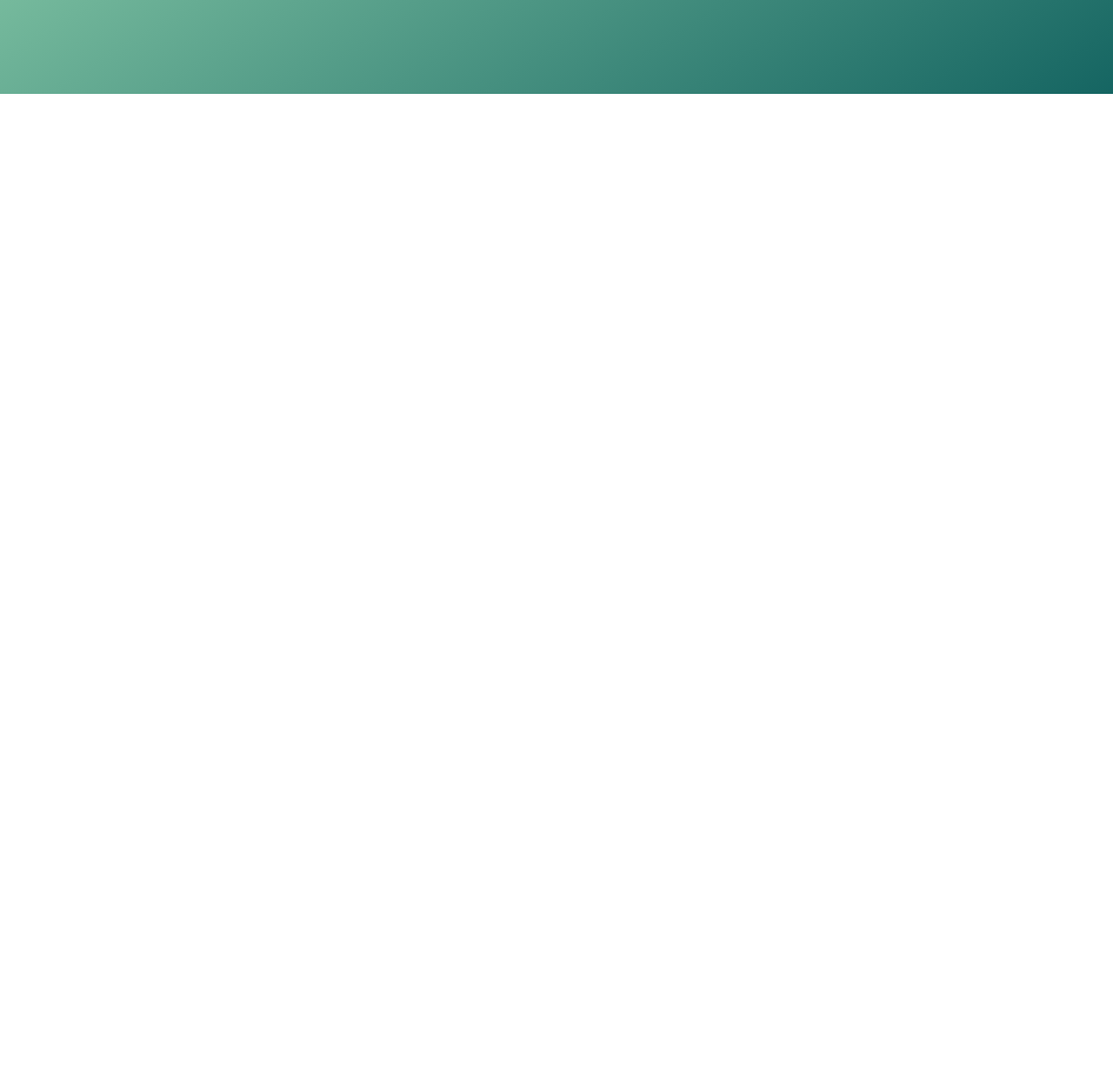
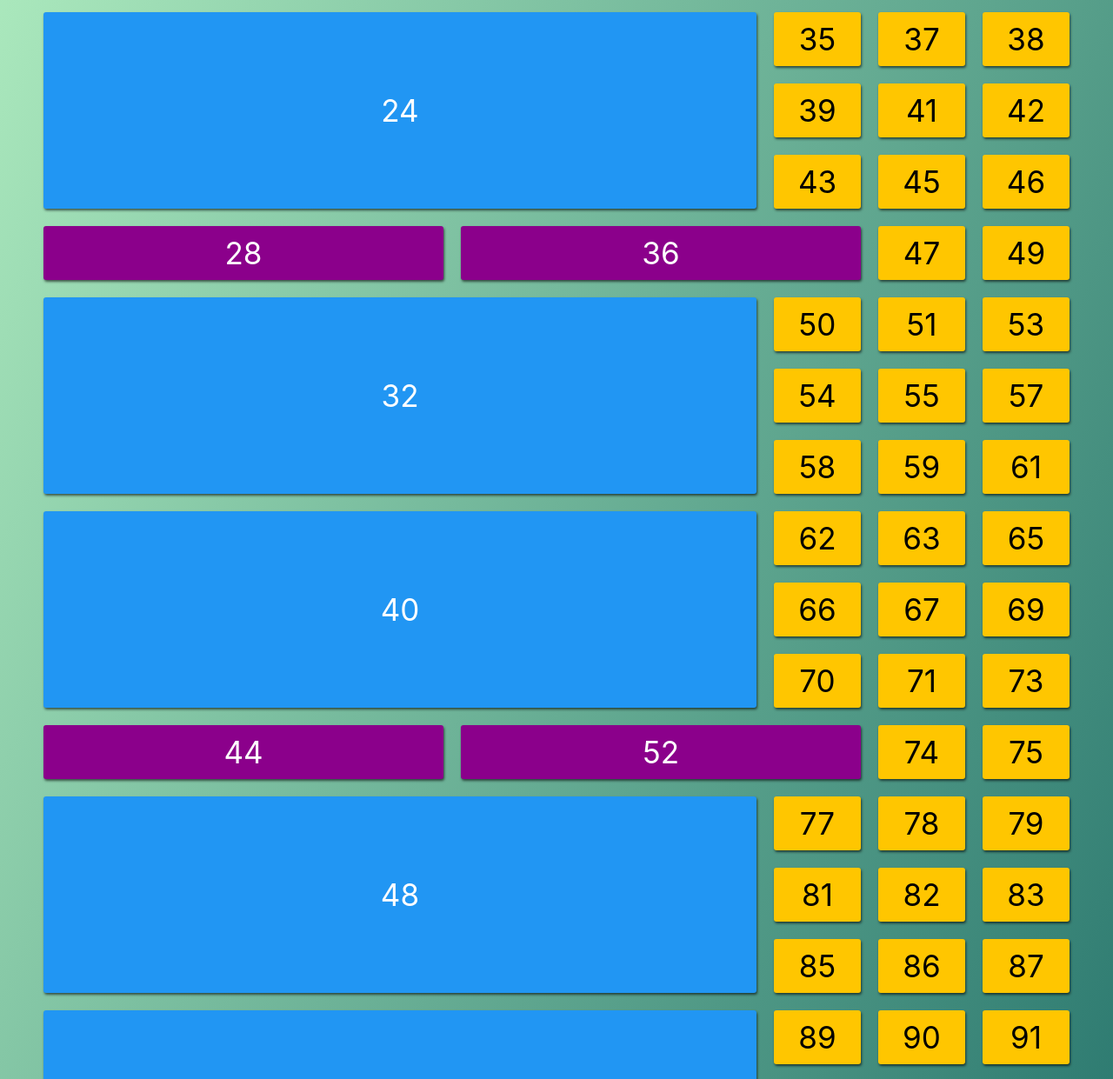
Before and after one commit to masiucd/css-grid, a website: page public/105/index.html in a window 1280 px wide. Shown: the part 692-1933 px from the top of the page at 87% size. Before the commit the page ends 800 px from the top, so only its background shows below. Drawn offline with Linux system fonts and the light colour scheme.

Commit message:
(feat): grid-auto-dense

```diff
--- a/public/105/index.css
+++ b/public/105/index.css
@@ -1,22 +1,17 @@
 .grid {
-  grid-template-columns: 200px 1fr 300px 1fr;
+  grid-template-columns: repeat(10, 1fr);
   grid-gap: 20px;
-
-  grid-template-areas:
-    "a a a b"
-    "c c c c"
-    "d d e e"
-    "f g h h";
+  grid-auto-flow: dense;
 }
 
-.item-1 {
-  grid-area: a;
+.item:nth-child(4n) {
+  background-color: darkmagenta;
+  color: #fefefe;
+  grid-column: span 4;
 }
 
-.item-3 {
-  grid-area: c;
+.item:nth-child(8n) {
+  background-color: #2196f3;
+  grid-column: span 7;
+  grid-row: span 3;
 }
-
-.item-11 {
-  grid-area: h;
-}
--- a/public/105/index.html
+++ b/public/105/index.html
@@ -21,6 +21,94 @@
       <div class="item item-10">10</div>
       <div class="item item-11">11</div>
       <div class="item item-12">12</div>
+      <div class="item item-13">13</div>
+      <div class="item item-14">14</div>
+      <div class="item item-15">15</div>
+      <div class="item item-16">16</div>
+      <div class="item item-17">17</div>
+      <div class="item item-18">18</div>
+      <div class="item item-19">19</div>
+      <div class="item item-20">20</div>
+      <div class="item item-21">21</div>
+      <div class="item item-22">22</div>
+      <div class="item item-23">23</div>
+      <div class="item item-24">24</div>
+      <div class="item item-25">25</div>
+      <div class="item item-26">26</div>
+      <div class="item item-27">27</div>
+      <div class="item item-28">28</div>
+      <div class="item item-29">29</div>
+      <div class="item item-30">30</div>
+      <div class="item item-31">31</div>
+      <div class="item item-32">32</div>
+      <div class="item item-33">33</div>
+      <div class="item item-34">34</div>
+      <div class="item item-35">35</div>
+      <div class="item item-36">36</div>
+      <div class="item item-37">37</div>
+      <div class="item item-38">38</div>
+      <div class="item item-39">39</div>
+      <div class="item item-40">40</div>
+      <div class="item item-41">41</div>
+      <div class="item item-42">42</div>
+      <div class="item item-43">43</div>
+      <div class="item item-44">44</div>
+      <div class="item item-45">45</div>
+      <div class="item item-46">46</div>
+      <div class="item item-47">47</div>
+      <div class="item item-48">48</div>
+      <div class="item item-49">49</div>
+      <div class="item item-50">50</div>
+      <div class="item item-51">51</div>
+      <div class="item item-52">52</div>
+      <div class="item item-53">53</div>
+      <div class="item item-54">54</div>
+      <div class="item item-55">55</div>
+      <div class="item item-56">56</div>
+      <div class="item item-57">57</div>
+      <div class="item item-58">58</div>
+      <div class="item item-59">59</div>
+      <div class="item item-60">60</div>
+      <div class="item item-61">61</div>
+      <div class="item item-62">62</div>
+      <div class="item item-63">63</div>
+      <div class="item item-64">64</div>
+      <div class="item item-65">65</div>
+      <div class="item item-66">66</div>
+      <div class="item item-67">67</div>
+      <div class="item item-68">68</div>
+      <div class="item item-69">69</div>
+      <div class="item item-70">70</div>
+      <div class="item item-71">71</div>
+      <div class="item item-72">72</div>
+      <div class="item item-73">73</div>
+      <div class="item item-74">74</div>
+      <div class="item item-75">75</div>
+      <div class="item item-76">76</div>
+      <div class="item item-77">77</div>
+      <div class="item item-78">78</div>
+      <div class="item item-79">79</div>
+      <div class="item item-80">80</div>
+      <div class="item item-81">81</div>
+      <div class="item item-82">82</div>
+      <div class="item item-83">83</div>
+      <div class="item item-84">84</div>
+      <div class="item item-85">85</div>
+      <div class="item item-86">86</div>
+      <div class="item item-87">87</div>
+      <div class="item item-88">88</div>
+      <div class="item item-89">89</div>
+      <div class="item item-90">90</div>
+      <div class="item item-91">91</div>
+      <div class="item item-92">92</div>
+      <div class="item item-93">93</div>
+      <div class="item item-94">94</div>
+      <div class="item item-95">95</div>
+      <div class="item item-96">96</div>
+      <div class="item item-97">97</div>
+      <div class="item item-98">98</div>
+      <div class="item item-99">99</div>
+      <div class="item item-100">100</div>
     </div>
   </body>
 </html>
```
Also changed, not shown: README.md, dense.png (added).
